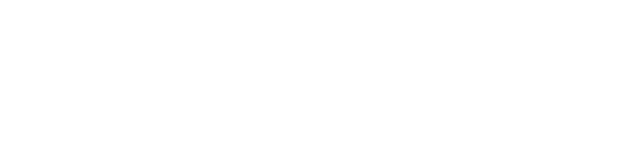
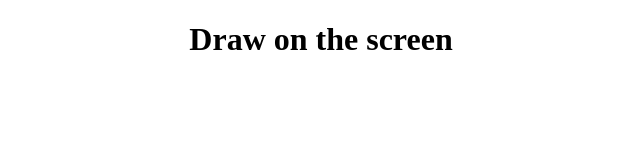
Before and after one commit to Emmanuel-Olusegun1/HTML5-Canvas, a plain HTML site: page index.html in a window 1280 px wide. Shown: the whole page, without its empty margins (319-959 px from the left). Drawn offline with Linux system fonts and the light colour scheme.

Commit message:
Update index.html

```diff
--- a/index.html
+++ b/index.html
@@ -5,7 +5,15 @@
     <meta name="viewport" content="width=device-width, initial-scale=1.0">
     <title>Draw</title>
 </head>
+
+
+    <style>
+        h1{
+            text-align:center;
+        }
+    </style>
 <body>
+    <h1>Draw on the screen</h1>
     <canvas id="draw" width="800" height="800"></canvas>
 
 
```
